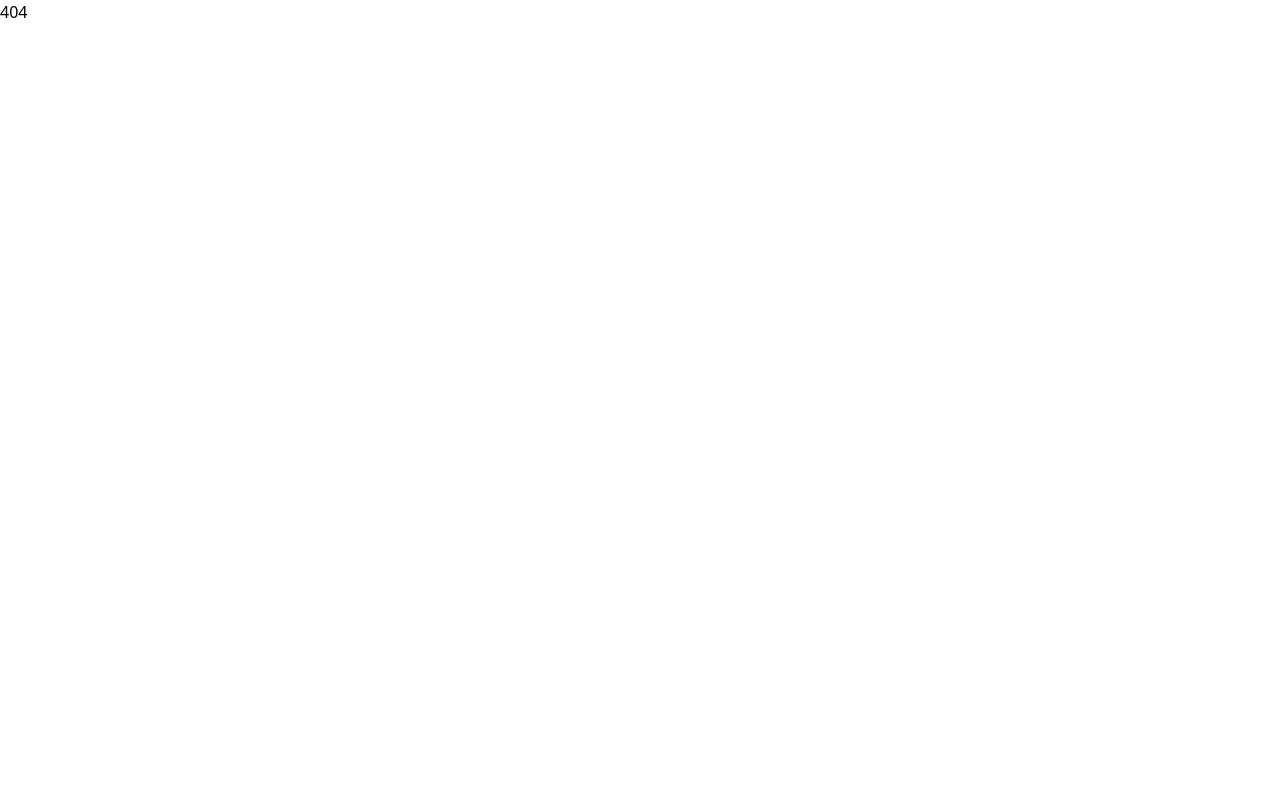
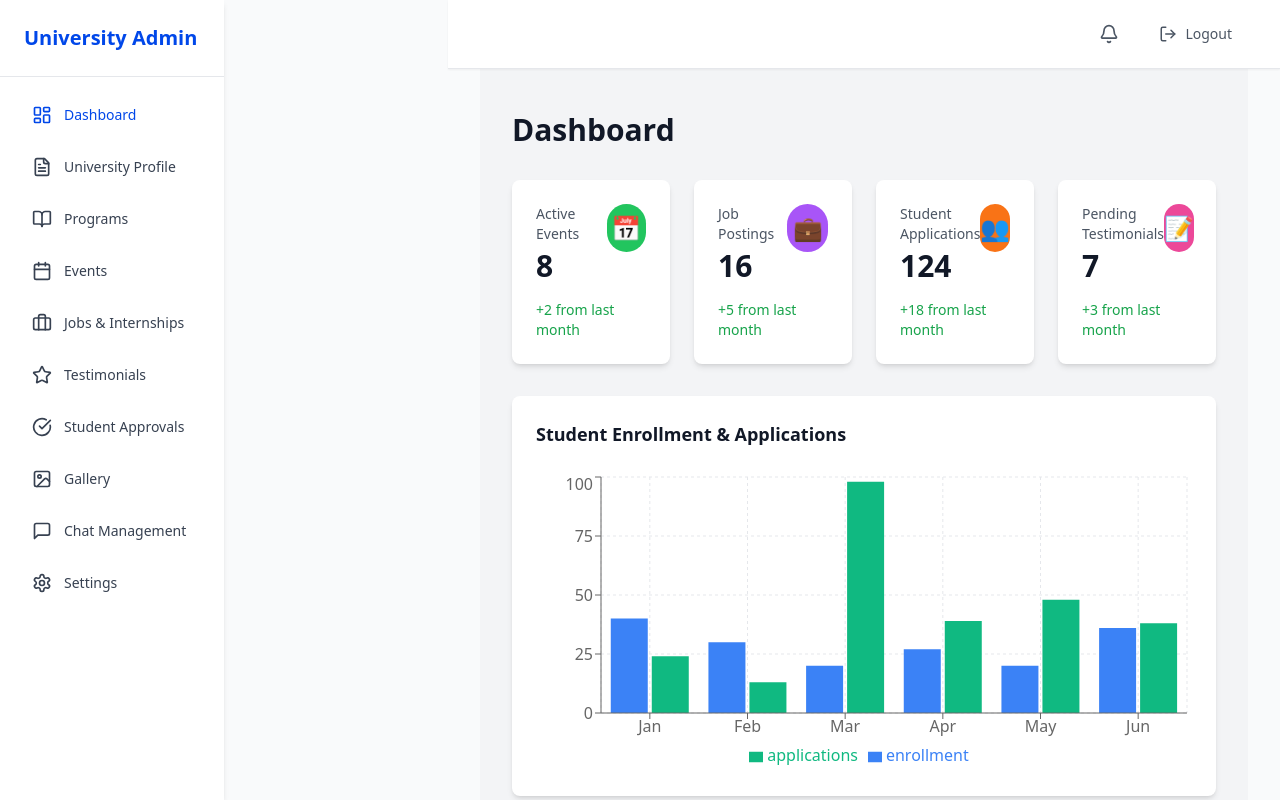
Before and after one commit to Sanjida-Khanam778/hugo-landing-page, a React (Vite) app: page /university in a window 1280 px wide. Before the commit this address had no page. Built offline with nearby package versions, Linux system fonts and the light colour scheme.

Commit message:
create university dashboard

```diff
--- a/package.json
+++ b/package.json
@@ -20,6 +20,7 @@
     "react-icons": "^5.5.0",
     "react-redux": "^9.2.0",
     "react-router-dom": "^7.5.1",
+    "recharts": "^3.4.1",
     "redux-persist": "^6.0.0",
     "sort-by": "^1.2.0"
   },
--- /dev/null
+++ b/src/Layouts/University/EnrollmentChart.jsx
@@ -0,0 +1,26 @@
+import { BarChart, Bar, XAxis, YAxis, CartesianGrid, Tooltip, Legend, ResponsiveContainer } from "recharts"
+
+const data = [
+  { month: "Jan", enrollment: 40, applications: 24 },
+  { month: "Feb", enrollment: 30, applications: 13 },
+  { month: "Mar", enrollment: 20, applications: 98 },
+  { month: "Apr", enrollment: 27, applications: 39 },
+  { month: "May", enrollment: 20, applications: 48 },
+  { month: "Jun", enrollment: 36, applications: 38 },
+]
+
+export default function EnrollmentChart() {
+  return (
+    <ResponsiveContainer width="100%" height={300}>
+      <BarChart data={data}>
+        <CartesianGrid strokeDasharray="3 3" stroke="#e5e7eb" />
+        <XAxis dataKey="month" />
+        <YAxis />
+        <Tooltip />
+        <Legend />
+        <Bar dataKey="enrollment" fill="#3b82f6" />
+        <Bar dataKey="applications" fill="#10b981" />
+      </BarChart>
+    </ResponsiveContainer>
+  )
+}
--- /dev/null
+++ b/src/Layouts/University/QuickActions.jsx
@@ -0,0 +1,35 @@
+import { BookOpen, Building2, Users, Factory as Faculty } from "lucide-react"
+
+const actions = [
+  { label: "Founded", value: "1636", icon: BookOpen },
+  { label: "Campuses", value: "3", icon: Building2 },
+  { label: "Students", value: "23,000", icon: Users },
+  { label: "Faculty", value: "2,400", icon: Faculty },
+]
+
+export default function QuickActions() {
+  return (
+    <div className="bg-white rounded-lg shadow-md p-6">
+      <h3 className="text-lg font-bold text-gray-900 mb-6">Quick Actions</h3>
+      <div className="space-y-4">
+        {actions.map((action, index) => {
+          const Icon = action.icon
+          return (
+            <div
+              key={index}
+              className="flex items-center justify-between p-3 rounded-lg hover:bg-gray-50 cursor-pointer transition-colors"
+            >
+              <div className="flex items-center gap-3">
+                <div className="w-10 h-10 bg-blue-100 rounded-lg flex items-center justify-center">
+                  <Icon size={20} className="text-blue-600" />
+                </div>
+                <span className="font-medium text-gray-900">{action.label}</span>
+              </div>
+              <span className="text-gray-600 font-semibold">{action.value}</span>
+            </div>
+          )
+        })}
+      </div>
+    </div>
+  )
+}
--- /dev/null
+++ b/src/Layouts/University/RecentActivity.jsx
@@ -0,0 +1,64 @@
+const activities = [
+  {
+    title: "New student application",
+    description: "John Doe applied for Computer Science",
+    time: "2 hours ago",
+    icon: "👤",
+    color: "blue",
+  },
+  {
+    title: "Event registration",
+    description: "Virtual Open Day reached 50 registrations",
+    time: "3 hours ago",
+    icon: "✓",
+    color: "green",
+  },
+  {
+    title: "Testimonial approved",
+    description: "Admin approved Sarah's testimonial.",
+    time: "6 hours ago",
+    icon: "📋",
+    color: "purple",
+  },
+  {
+    title: "Program updated",
+    description: "MBA program details were updated",
+    time: "1 day ago",
+    icon: "📊",
+    color: "orange",
+  },
+]
+
+const colorMap = {
+  blue: "bg-blue-100 text-blue-600",
+  green: "bg-green-100 text-green-600",
+  purple: "bg-purple-100 text-purple-600",
+  orange: "bg-orange-100 text-orange-600",
+}
+
+export default function RecentActivity() {
+  return (
+    <div className="bg-white rounded-lg shadow-md p-6">
+      <h3 className="text-lg font-bold text-gray-900 mb-6">Recent Activity</h3>
+      <div className="space-y-4">
+        {activities.map((activity, index) => (
+          <div key={index} className="flex gap-4 pb-4 border-b last:border-b-0">
+            <div
+              className={`w-10 h-10 rounded-full flex items-center justify-center flex-shrink-0 text-lg ${
+                colorMap[activity.color]
+              }`}
+            >
+              {activity.icon}
+            </div>
+            <div className="flex-1">
+              <p className="font-semibold text-gray-900">{activity.title}</p>
+              <p className="text-sm text-gray-600">{activity.description}</p>
+              <p className="text-xs text-gray-500 mt-1">{activity.time}</p>
+            </div>
+          </div>
+        ))}
+      </div>
+      <button className="text-blue-600 text-sm font-medium mt-4 hover:text-blue-700">View all activity</button>
+    </div>
+  )
+}
--- /dev/null
+++ b/src/Layouts/University/Sidebar.jsx
@@ -0,0 +1,54 @@
+"use client"
+import {
+  LayoutDashboard,
+  FileText,
+  BookOpen,
+  Calendar,
+  Briefcase,
+  Star,
+  CheckCircle,
+  ImageIcon,
+  MessageSquare,
+  Settings,
+} from "lucide-react"
+
+const menuItems = [
+  { id: "dashboard", label: "Dashboard", icon: LayoutDashboard },
+  { id: "profile", label: "University Profile", icon: FileText },
+  { id: "programs", label: "Programs", icon: BookOpen },
+  { id: "events", label: "Events", icon: Calendar },
+  { id: "jobs", label: "Jobs & Internships", icon: Briefcase },
+  { id: "testimonials", label: "Testimonials", icon: Star },
+  { id: "approvals", label: "Student Approvals", icon: CheckCircle },
+  { id: "gallery", label: "Gallery", icon: ImageIcon },
+  { id: "chat", label: "Chat Management", icon: MessageSquare },
+  { id: "settings", label: "Settings", icon: Settings },
+]
+
+export default function Sidebar({ activePage, setActivePage }) {
+  return (
+    <div className="w-56 bg-white shadow-md h-screen fixed left-0 top-0 overflow-y-auto">
+      <div className="p-6 border-b">
+        <h1 className="text-xl font-bold text-blue">University Admin</h1>
+      </div>
+      <nav className="p-4">
+        {menuItems.map((item) => {
+          const Icon = item.icon
+          const isActive = activePage === item.id
+          return (
+            <button
+              key={item.id}
+              onClick={() => setActivePage(item.id)}
+              className={`w-full flex items-center gap-3 px-4 py-3 rounded-lg mb-2 transition-colors ${
+                isActive ? "bg-blue-100 text-blue" : "text-gray-700"
+              }`}
+            >
+              <Icon size={20} />
+              <span className="text-sm font-medium">{item.label}</span>
+            </button>
+          )
+        })}
+      </nav>
+    </div>
+  )
+}
--- /dev/null
+++ b/src/Layouts/University/StatCard.jsx
@@ -0,0 +1,14 @@
+export default function StatCard({ label, value, change, color, icon }) {
+  return (
+    <div className="bg-white rounded-lg shadow-md p-6">
+      <div className="flex items-start justify-between mb-4">
+        <div>
+          <p className="text-gray-600 text-sm font-medium mb-1">{label}</p>
+          <p className="text-3xl font-bold text-gray-900">{value}</p>
+        </div>
+        <div className={`w-12 h-12 ${color} rounded-full flex items-center justify-center text-2xl`}>{icon}</div>
+      </div>
+      <p className="text-green-600 text-sm font-medium">{change}</p>
+    </div>
+  )
+}
--- /dev/null
+++ b/src/Layouts/University/UniMain.jsx
@@ -0,0 +1,22 @@
+"use client"
+
+import { useState } from "react"
+import UniNavbar from "./UniNavbar"
+import Sidebar from "./Sidebar"
+import UniversityDashboard from "../UniversityDashboard"
+
+export default function UniMain() {
+  const [activePage, setActivePage] = useState("dashboard")
+
+  return (
+    <div className="flex h-screen bg-gray-50">
+      <Sidebar activePage={activePage} setActivePage={setActivePage} />
+
+      <div className="flex-1 flex flex-col ml-56">
+        <UniNavbar />
+
+        <main className="flex-1 overflow-auto p-8">{activePage === "dashboard" && <UniversityDashboard />}</main>
+      </div>
+    </div>
+  )
+}
--- /dev/null
+++ b/src/Layouts/University/UniNavbar.jsx
@@ -0,0 +1,20 @@
+import { Bell, LogOut } from "lucide-react";
+
+export default function UniNavbar() {
+  return (
+    <nav className="bg-white shadow-sm border-b ml-56 fixed top-0 right-0 left-56 z-40">
+      <div className="flex items-center justify-between px-8 py-4">
+        <div></div>
+        <div className="flex items-center gap-4">
+          <button className="p-2 hover:bg-gray-100 rounded-lg transition-colors">
+            <Bell size={20} className="text-gray-600" />
+          </button>
+          <button className="flex items-center gap-2 px-4 py-2 text-gray-600 hover:bg-gray-100 rounded-lg transition-colors text-sm">
+            <LogOut size={18} />
+            <span>Logout</span>
+          </button>
+        </div>
+      </div>
+    </nav>
+  );
+}
--- /dev/null
+++ b/src/Layouts/UniversityDashboard.jsx
@@ -0,0 +1,68 @@
+import EnrollmentChart from "./University/EnrollmentChart";
+import QuickActions from "./University/QuickActions";
+import RecentActivity from "./University/RecentActivity";
+import StatCard from "./University/StatCard";
+
+export default function UniversityDashboard() {
+  const stats = [
+    {
+      label: "Active Events",
+      value: "8",
+      change: "+2 from last month",
+      color: "bg-green-500",
+      icon: "📅",
+    },
+    {
+      label: "Job Postings",
+      value: "16",
+      change: "+5 from last month",
+      color: "bg-purple-500",
+      icon: "💼",
+    },
+    {
+      label: "Student Applications",
+      value: "124",
+      change: "+18 from last month",
+      color: "bg-orange-500",
+      icon: "👥",
+    },
+    {
+      label: "Pending Testimonials",
+      value: "7",
+      change: "+3 from last month",
+      color: "bg-pink-500",
+      icon: "📝",
+    },
+  ];
+
+  return (
+    <div className="ml-56 pt-20 p-8 min-h-screen bg-gray-100">
+      <h1 className="text-3xl font-bold text-gray-900 mb-8">Dashboard</h1>
+
+      {/* Stats Grid */}
+      <div className="grid grid-cols-4 gap-6 mb-8">
+        {stats.map((stat, index) => (
+          <StatCard key={index} {...stat} />
+        ))}
+      </div>
+
+      {/* Enrollment Chart */}
+      <div className="bg-white rounded-lg shadow-md p-6 mb-8">
+        <h2 className="text-lg font-bold text-gray-900 mb-6">
+          Student Enrollment & Applications
+        </h2>
+        <EnrollmentChart />
+      </div>
+
+      {/* Bottom Section */}
+      <div className="grid grid-cols-3 gap-6">
+        <div className="col-span-2">
+          <RecentActivity />
+        </div>
+        <div>
+          <QuickActions />
+        </div>
+      </div>
+    </div>
+  );
+}
--- a/src/Routers/Router.jsx
+++ b/src/Routers/Router.jsx
@@ -20,6 +20,8 @@ import UserDashboard from "../Pages/UserDashboard/UserDashboard";
 import MessageInterface from "../Pages/UserDashboard/MessageInterface";
 import UniSignUp from "../Pages/Auth/UniSignUp";
 import UniSignIn from "../Pages/Auth/UniSignIn";
+import UniversityDashboard from "../Layouts/UniversityDashboard";
+import UniMain from "../Layouts/University/UniMain";
 
 export const router = createBrowserRouter([
   {
@@ -108,4 +110,8 @@ export const router = createBrowserRouter([
     path: "/university-register",
     element: <UniSignUp />,
   },
+  {
+    path: "/university",
+    element: <UniMain />
+  }
 ]);
```
Also changed, not shown: 1 other file (tests, documents, lock files or other folders).
